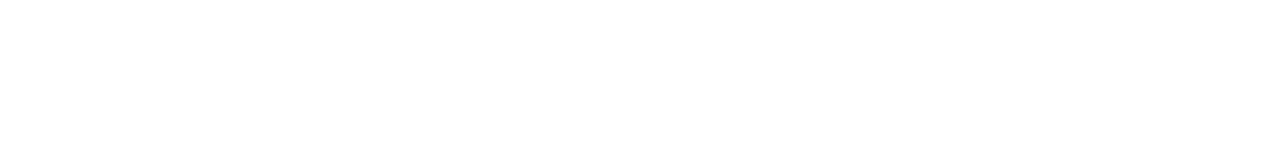
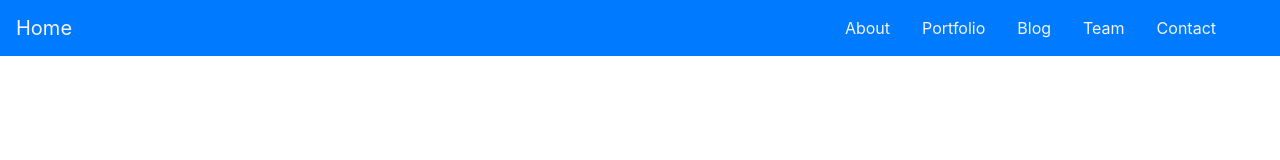
Before and after one commit to JasonCacante/LandingPage_Template01, a plain HTML site: page index.html in a window 1280 px wide. Drawn offline with nearby package versions, Linux system fonts and the light colour scheme.

Commit message:
Creating the navbar using Bootstrap and its flex-box grid

```diff
--- a/css/main.css
+++ b/css/main.css
@@ -0,0 +1,30 @@
+.navbar {
+  background: #f97300;
+}
+
+.nav-link,
+.navbar-brand {
+  color: #f4f4f4;
+  cursor: pointer;
+}
+
+.nav-link {
+  margin-right: 1em !important;
+}
+
+.nav-link:hover {
+  background: #f4f4f4;
+  color: #f97300;
+}
+
+.navbar-collapse {
+  justify-content: flex-end;
+}
+
+.navbar-toggler {
+  background: #fff !important;
+}
+
+.bg-dark {
+  background-color: #343a40 !important;
+}
--- a/index.html
+++ b/index.html
@@ -5,9 +5,30 @@
     <meta http-equiv="X-UA-Compatible" content="IE=edge">
     <meta name="viewport" content="width=device-width, initial-scale=1.0">
     <link rel="stylesheet" href="https://maxcdn.bootstrapcdn.com/bootstrap/4.0.0/css/bootstrap.min.css" integrity="sha384-Gn5384xqQ1aoWXA+058RXPxPg6fy4IWvTNh0E263XmFcJlSAwiGgFAW/dAiS6JXm" crossorigin="anonymous">
-    <title>Template</title>
+    <link rel="stylesheet" type="text/css" href="css/main.css">
+    <title>Template Landing Page</title>
 </head>
 <body>
-
+    <!-- navbar -->
+    <nav class="navbar navbar-expand-lg fixed-top bg-primary">
+        <a class="navbar-brand" href="#">Home</a>
+        <button class="navbar-toggler" type="button" data-toggle="collapse" data-target="#navbarSupportedContent" aria-controls="navbarSupportedContent" aria-expanded="false" aria-label="Toggle navigation">
+        <span class="navbar-toggler-icon"></span>
+        </button>
+        <div class="collapse navbar-collapse " id="navbarSupportedContent">     <ul class="navbar-nav mr-4">
+            <li class="nav-item">
+            <a class="nav-link" data-value="about" href="#">About</a>        </li>
+            <li class="nav-item">
+            <a class="nav-link " data-value="portfolio"href="#">Portfolio</a>
+            </li>
+            <li class="nav-item">
+            <a class="nav-link " data-value="blog" href="#">Blog</a>         </li>
+            <li class="nav-item">
+            <a class="nav-link " data-value="team" href="#">         Team</a>       </li>
+            <li class="nav-item">
+            <a class="nav-link " data-value="contact" href="#">Contact</a>       </li>
+            </ul>
+        </div>
+    </nav>
 </body>
 </html>
```
